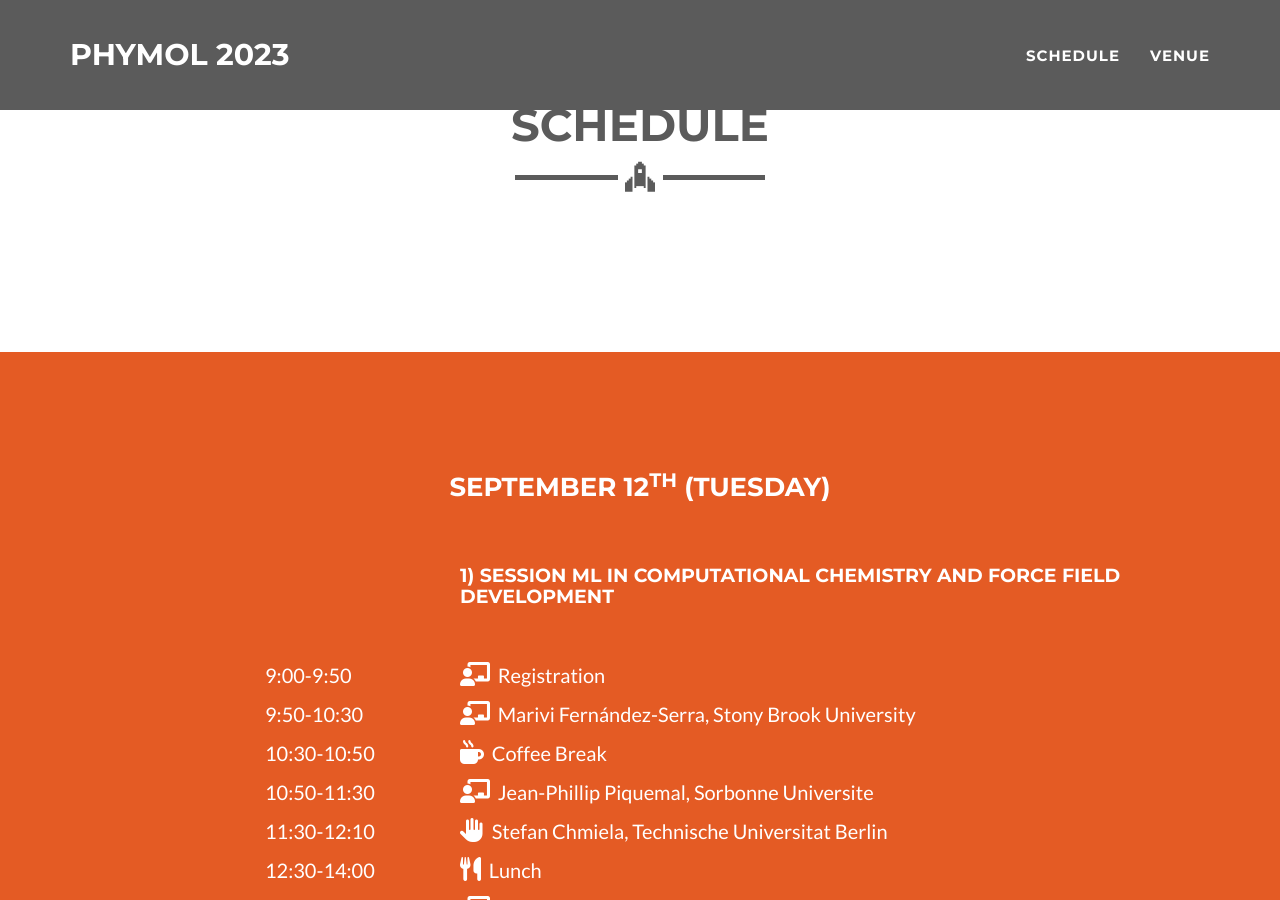
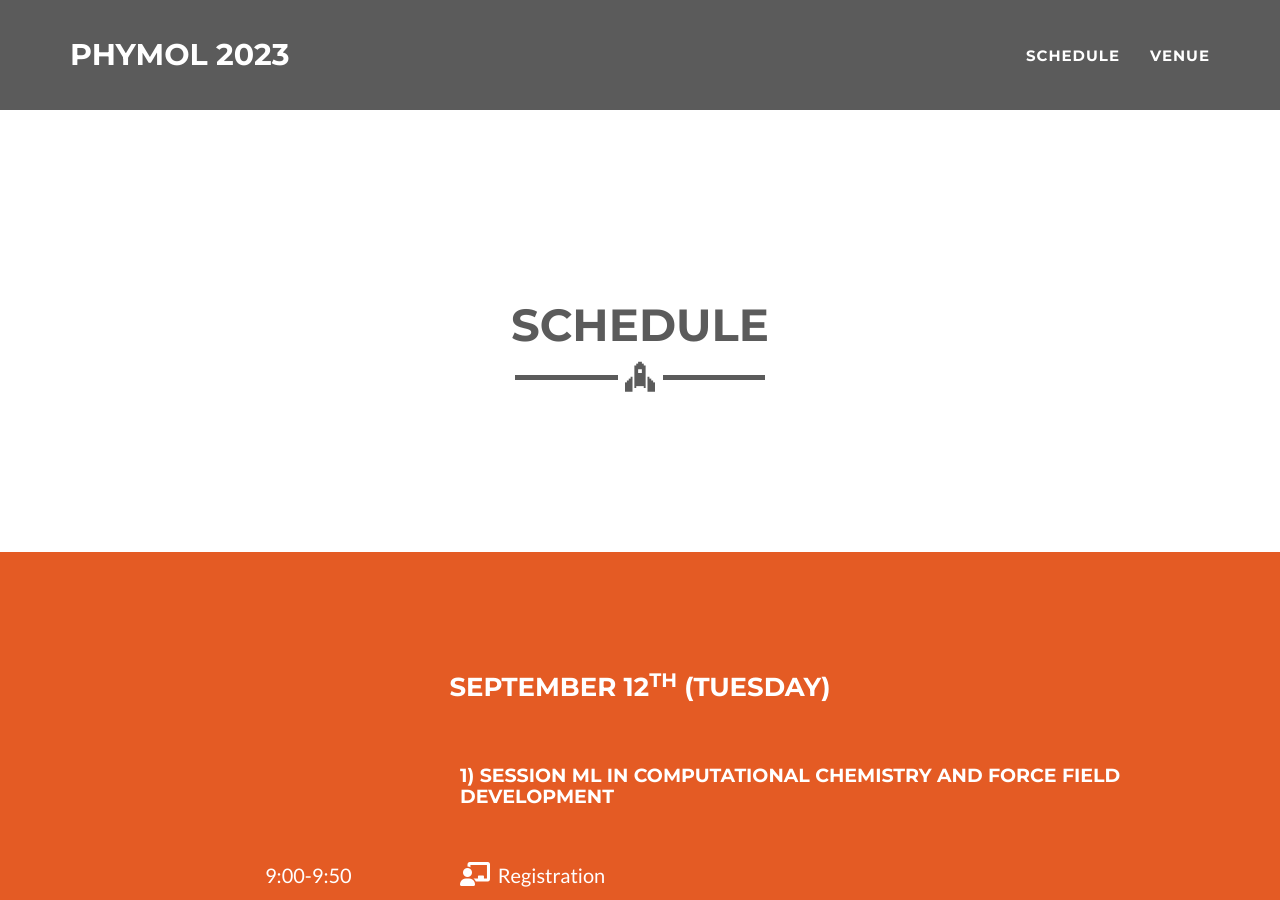
Before and after one commit to phymol/phymol.github.io, a Jekyll site: the page built from schedule.html, in a window 1280 px wide and 900 px high. Built offline with Jekyll 4.4.1, drawn with Linux system fonts in a browser that asks for light colours.

Commit message:
Update schedule_style.html

```diff
--- a/_includes/schedule_style.html
+++ b/_includes/schedule_style.html
@@ -1,4 +1,7 @@
 <!-- Header -->
+<section id="schedule">
+
+</section>
 <section id="schedule">
   <div class="container">
     <div class="row">
```
